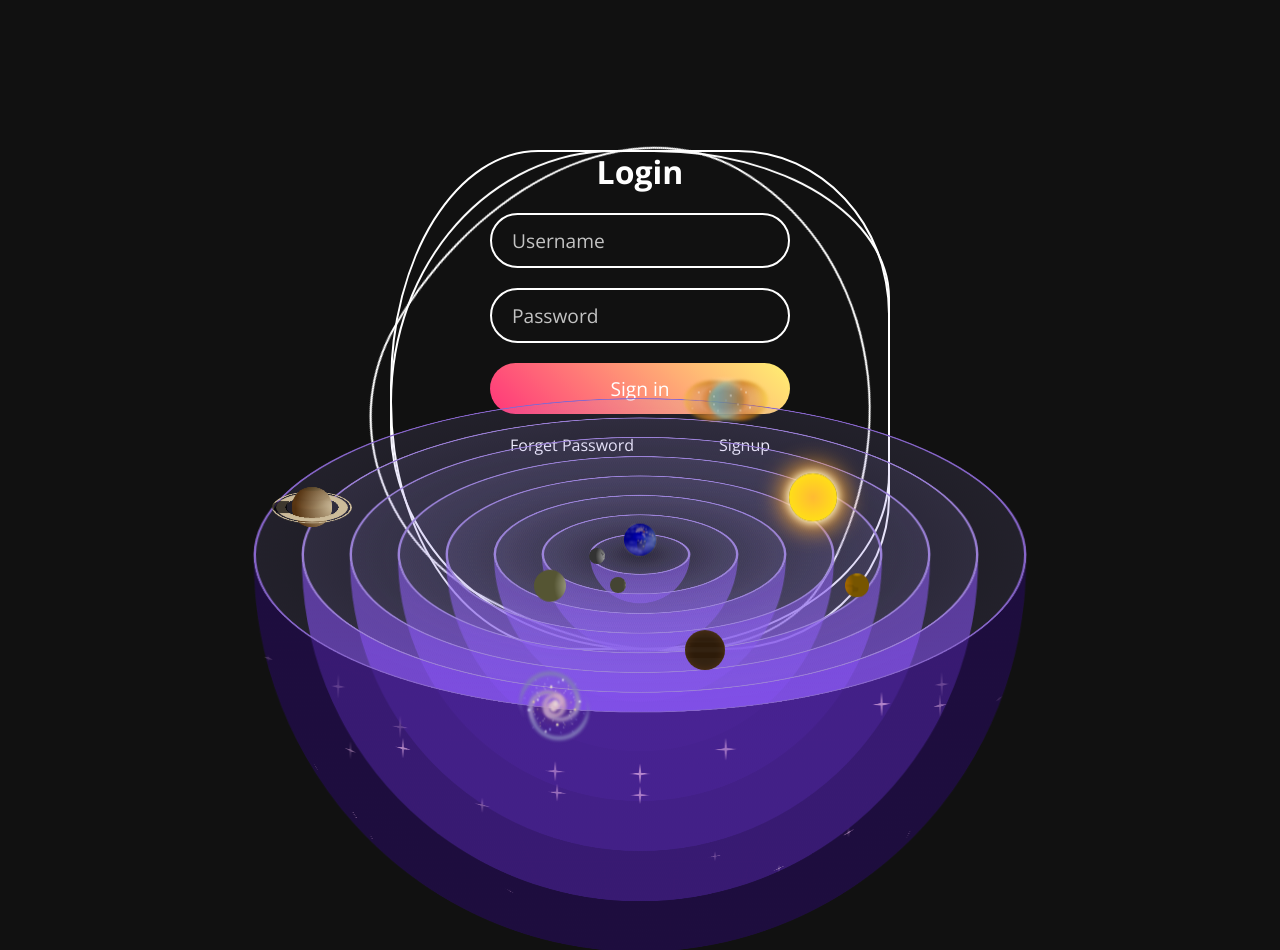
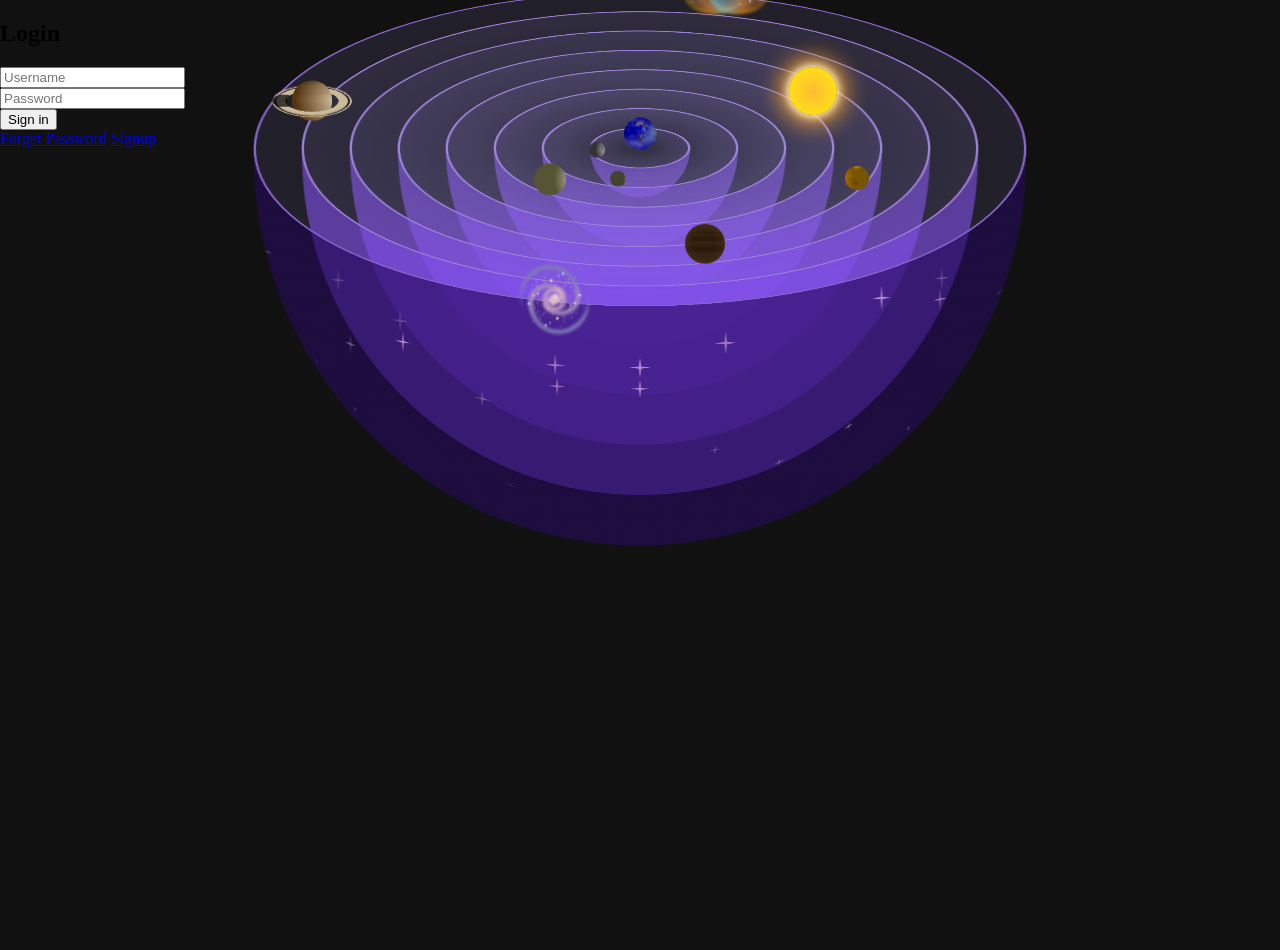
Before and after one commit to ssoo224/-, a plain HTML site: page index.html in a window 1280 px wide. After the commit the page ends 820 px from the top, so only its background shows below. Drawn offline with nearby package versions, Linux system fonts and the light colour scheme.

Commit message:
Update style.css

```diff
--- a/style.css
+++ b/style.css
@@ -1,140 +1,7 @@
 /* author: https://codepen.io/pavlovsk/pen/jOjKEJq
 Mustafa Enes
  */
-@import url('https://fonts.googleapis.com/css?family=Open+Sans:400,600,700&display=swap');
-*
-{
-	margin: 0;
-	padding: 0;
-	box-sizing: border-box;
-	font-family: 'Open Sans', sans-serif;
-}
-body
-{
-	display: flex;
-	justify-content: center;
-	align-items: center;
-	min-height: 100vh;
-	background: #151f28;
-}
-.square
-{
-	position: relative;
-	width: 500px;
-	height: 500px;
-	display: flex;
-	justify-content: center;
-	align-items: center;
-}
-.square i
-{
-	position: absolute;
-	inset: 0;
-	border: 2px solid #fff;
-	transition: 0.5s;
-}
-.square i:nth-child(1)
-{
-	border-radius: 38% 62% 63% 37% / 41% 44% 56% 59%;
-	animation: animate 6s linear infinite;
-}
-.square i:nth-child(2)
-{
-	border-radius: 41% 44% 56% 59%/38% 62% 63% 37%;
-	animation: animate 4s linear infinite;
-}
-.square i:nth-child(3)
-{
-	border-radius: 41% 44% 56% 59%/38% 62% 63% 37%;
-	animation: animate2 10s linear infinite;
-}
-.square:hover i
-{
-	border: 6px solid var(--clr);
-	filter: drop-shadow(0 0 20px var(--clr));
-}
-@keyframes animate
-{
-	0%
-	{
-		transform: rotate(0deg);
-	}
-	100%
-	{
-		transform: rotate(360deg);
-	}
-}
-@keyframes animate2
-{
-	0%
-	{
-		transform: rotate(360deg);
-	}
-	100%
-	{
-		transform: rotate(0deg);
-	}
-}
-.login
-{
-	position: absolute;
-	width: 300px;
-	height: 100%;
-	display: flex;
-	justify-content: center;
-	align-items: center;
-	flex-direction: column;
-	gap: 20px;
-}
-.login h2
-{
-	font-size: 2em;
-	color: #fff;
-}
-.login .inputBx
-{
-	position: relative;
-	width: 100%;
-}
-.login .inputBx input
-{
-	position: relative;
-	width: 100%;
-	padding: 12px 20px;
-	background: transparent;
-	border: 2px solid #fff;
-	border-radius: 40px;
-	font-size: 1.2em;
-	color: #fff;
-	box-shadow: none;
-	outline: none;
-}
-.login .inputBx input[type="submit"]
-{
-	width: 100%;
-	background: #0078ff;
-	background: linear-gradient(45deg,#ff357a,#fff172);
-	border: none;
-	cursor: pointer;
-}
-.login .inputBx input::placeholder
-{
-	color: rgba(255,255,255,0.75);
-}
-.login .links
-{
-	position: relative;
-	width: 100%;
-	display: flex;
-	align-items: center;
-	justify-content: space-between;
-	padding: 0 20px;
-}
-.login .links a
-{
-	color: #fff;
-	text-decoration: none;
-}
+
 :root {
     --day: 14s;
     --sun-orbit-progress: -10s;
```
